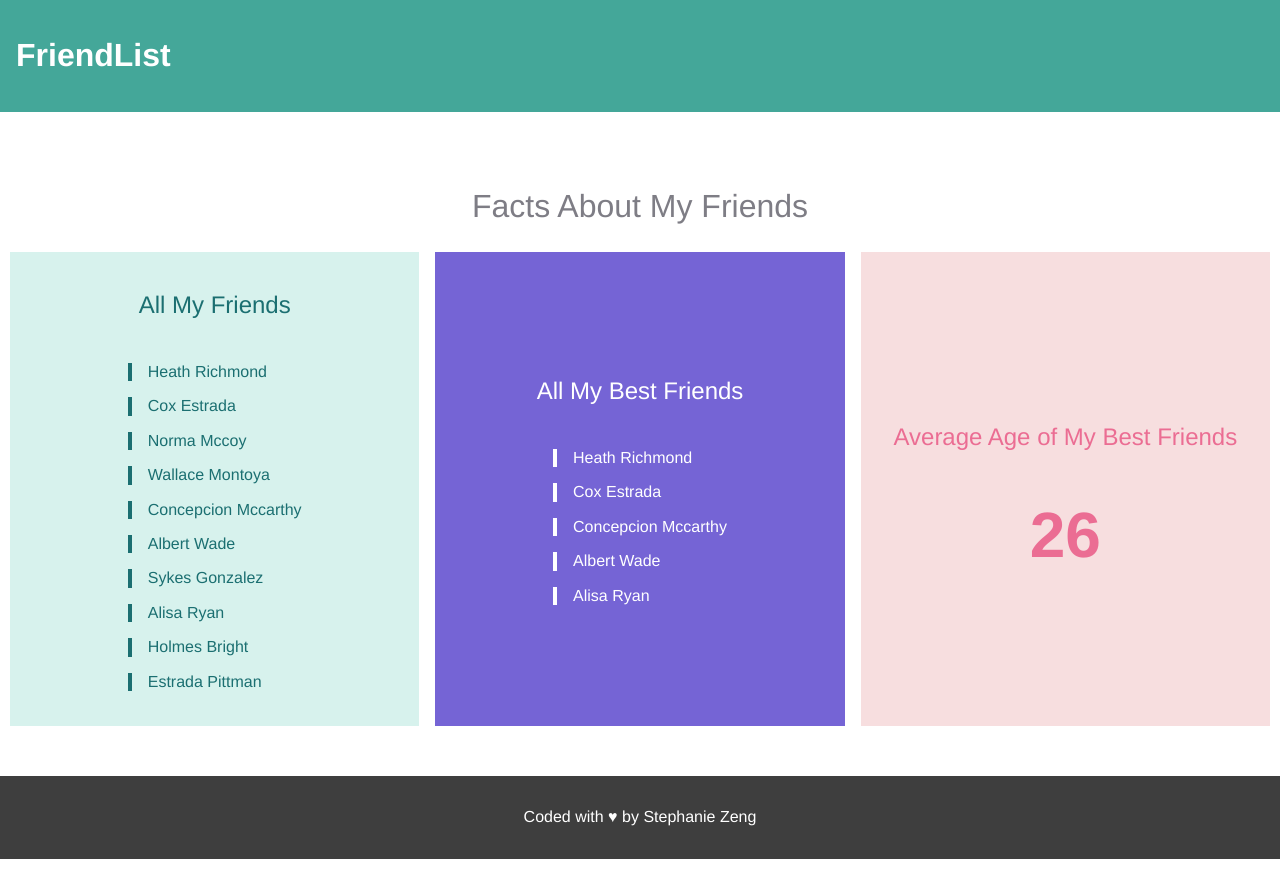
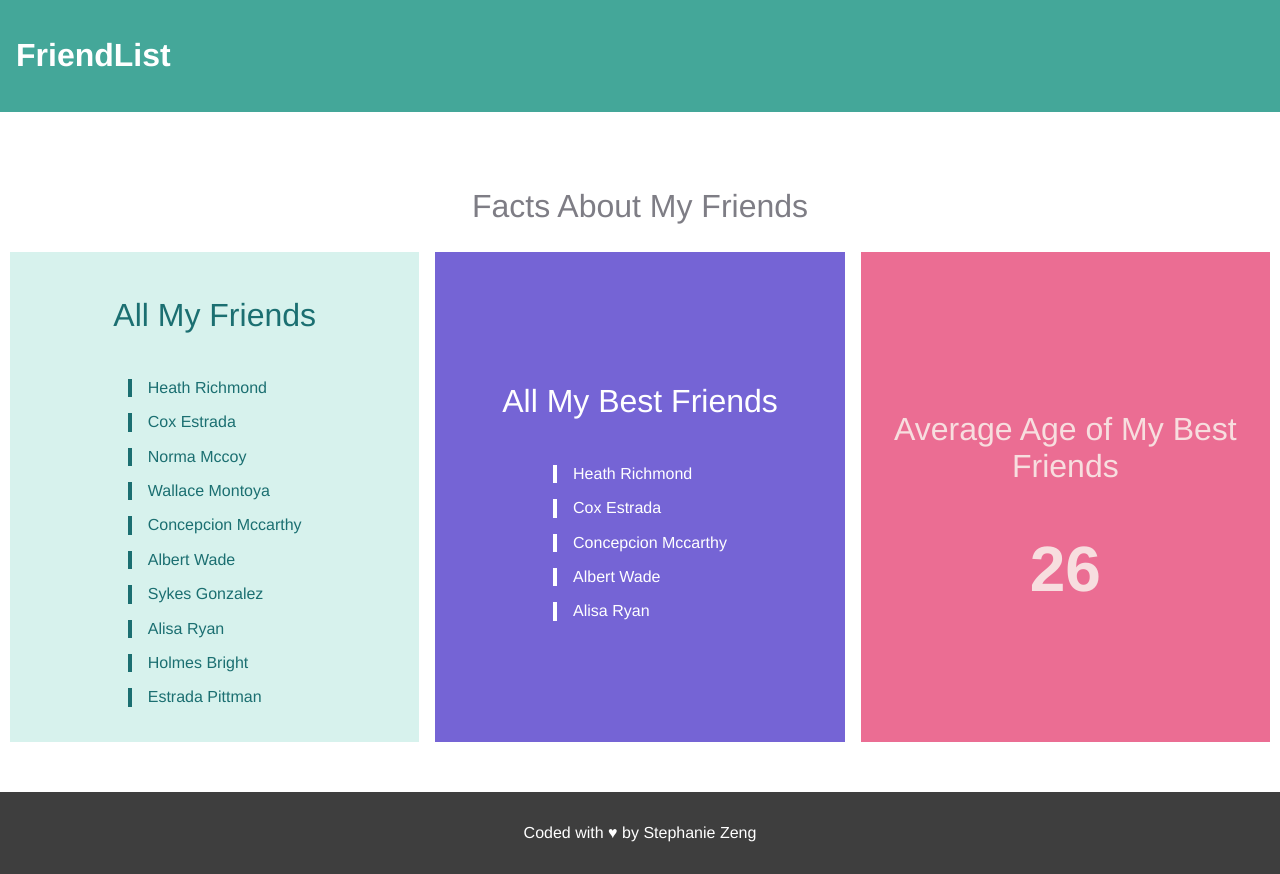
Before and after one commit to stephanie56/cohort3-react-1, a React (Create React App) app in the folder friendlist/: page / in a window 1280 px wide. Built offline with nearby package versions, Linux system fonts and the light colour scheme.

Commit message:
Clean up stylesheet

```diff
--- a/friendlist/src/components/FriendList.js
+++ b/friendlist/src/components/FriendList.js
@@ -8,7 +8,7 @@ export const FriendList = ({ friendData }) => {
 
   return (
     <div className="FriendList">
-      <h2 className="FriendList__title">Facts About My Friends</h2>
+      <h2>Facts About My Friends</h2>
       <div className="row">
         <Card title={"All My Friends"}
               data={friendData}
--- a/friendlist/src/stylesheets/App.scss
+++ b/friendlist/src/stylesheets/App.scss
@@ -11,6 +11,25 @@ $purple: #7564D5;
 $pink: #EB6D93;
 $pink-200: #f7dedf;
 
+@mixin card-color($bg-color, $color){
+  background-color: $bg-color;
+  color: $color;
+  h2 {
+    color: $color;
+  }
+  li {
+    border-left-color: $color;
+  }
+}
+
+@mixin row-grid($col-width, $row-maxwidth){
+  display: grid;
+  grid-template-columns: repeat(auto-fit, minmax($col-width, 1fr));
+  grid-gap: 1rem;
+  max-width: $row-maxwidth;
+  margin: 0 auto;
+}
+
 body {
   font-family: Helvetica, 'Roboto', Arial, sans-serif;
   color: $grey-600;
@@ -20,6 +39,42 @@ body {
   display: grid;
   grid-template-columns: repeat(auto-fit, minmax(300px, 1fr));
   grid-gap: 1rem;
+  max-width: 1300px;
+  margin: 0 auto;
+}
+
+.App {
+  display: grid;
+  grid-template-areas:
+  "header header header"
+  "content content content"
+  "footer  footer  footer";
+}
+
+.Header {
+  grid-area: header;
+  background-color: $green-700;
+  color: #fff;
+  padding: 1rem;
+}
+
+.FriendList {
+  grid-area: content;
+  padding: 50px 10px;
+  text-align: center;
+
+  h2 {
+    font-weight: lighter;
+    font-size: 2rem;
+  }
+}
+
+.Footer {
+  grid-area: footer;
+  background-color: #3e3e3e;
+  color: #fff;
+  padding: 2rem;
+  text-align: center;
 }
 
 .Card {
@@ -31,30 +86,15 @@ body {
   color: #fff;
 
   &--green {
-    background-color: $green-300;
-    color: $green-600;
-    h2 {
-      color: $green-600;
-    }
-    li {
-      border-left-color: $green-600;
-    }
+    @include card-color($green-300, $green-600);
   }
 
   &--pink {
-    color: $pink;
-    background-color: $pink-200;
-    h2 {
-      color: $pink;
-    }
-    li {
-      border-left-color: $pink;
-    }
+    @include card-color($pink, $pink-200);
   }
 
   &--purple {
-    background-color: $purple;
-    color: #fff;
+    @include card-color($purple, #fff);
   }
 
   h2 {
@@ -83,66 +123,3 @@ body {
     border-left-style: solid;
   }
 }
-
-
-
-.App {
-  display: grid;
-  grid-template-areas:
-  "header header header"
-  "content content content"
-  "footer  footer  footer";
-}
-
-.Header {
-  grid-area: header;
-  background-color: $green-700;
-  color: #fff;
-  padding: 1rem;
-}
-
-.FriendList {
-  grid-area: content;
-  padding: 50px 10px;
-  text-align: center;
-
-  &__title {
-    font-weight: lighter;
-    font-size: 2rem;
-  }
-
-  &__subtitle {
-    color: #fff;
-    font-weight: lighter;
-    margin-bottom: 2.8rem;
-  }
-
-  &__stat {
-    font-size: 4rem;
-    line-height: 5rem;
-    margin: 0;
-  }
-
-  ul {
-    list-style: none;
-    padding: 0;
-    margin: 0;
-  }
-
-  li {
-    padding: 0;
-    padding-left: 1rem;
-    margin-bottom: 1rem;
-    text-align: left;
-    border-left-width: 4px;
-    border-left-style: solid;
-  }
-}
-
-.Footer {
-  grid-area: footer;
-  background-color: #3e3e3e;
-  color: #fff;
-  padding: 2rem;
-  text-align: center;
-}
```
